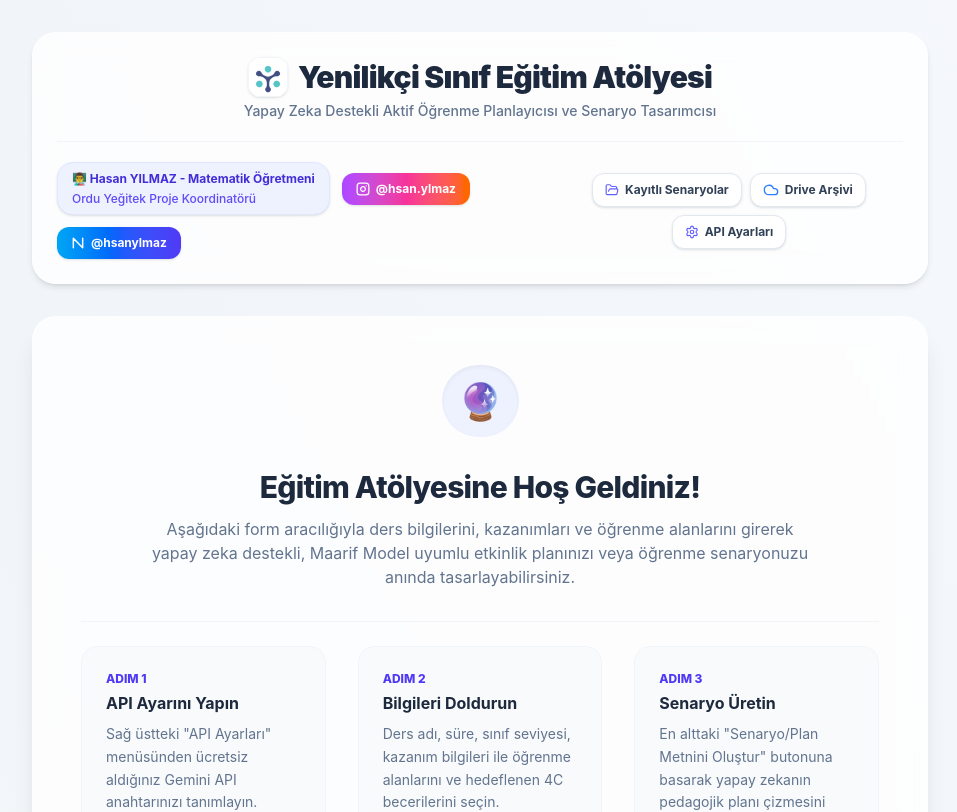
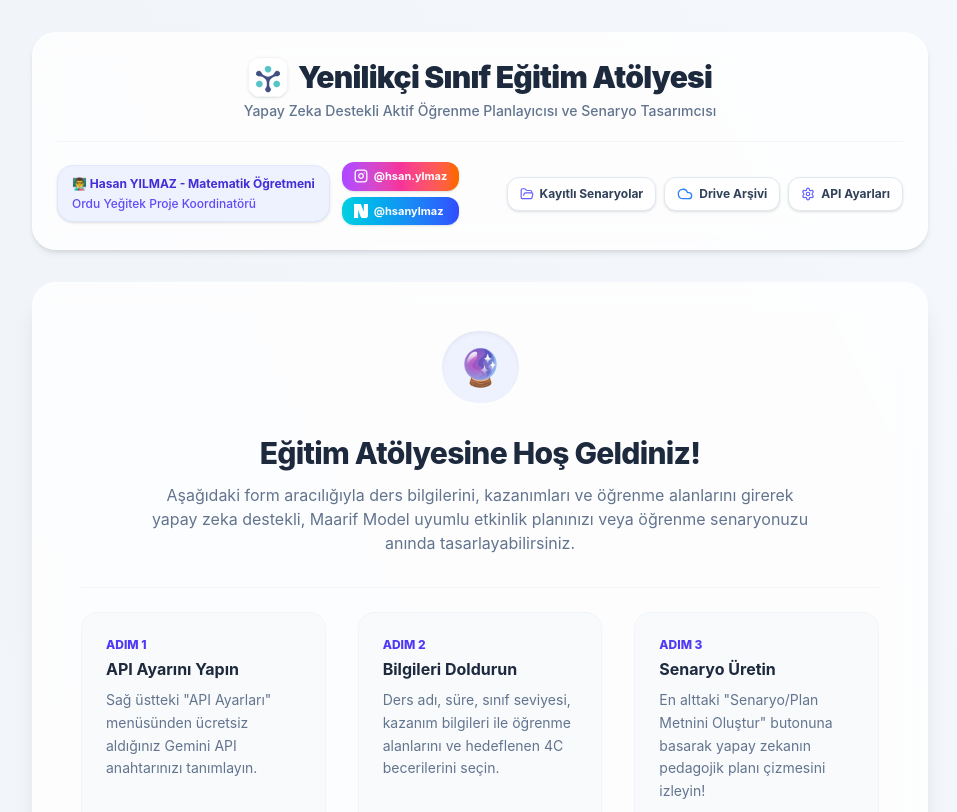
Before and after one commit to hsanylmaz/YS_Etkinlik, a React (Vite) app: page / in a window 1280 px wide. Shown: the top 812 px of the page, without its empty margins (160-1117 px from the left). Built offline with nearby package versions, Linux system fonts and the light colour scheme.

Commit message:
style: Nsosyal resmi logosu uygulandı ve Instagram ile alt alta hizalandı

```diff
--- a/src/App.jsx
+++ b/src/App.jsx
@@ -1359,23 +1359,25 @@ Seçilen tekniklerin uygulanışını, hedeflenen kazanımla ilişkilendirerek d
 
         {/* Bottom Row - Split between Name/Instagram on the left, and 3-button menu on the right */}
         <div className="w-full flex flex-col lg:flex-row justify-between items-center gap-4">
-          {/* Teacher info + Instagram link next to it */}
+          {/* Teacher info + Stacked Social links */}
           <div className="flex flex-wrap justify-center lg:justify-start items-center gap-3">
-            <div className="bg-indigo-50 text-indigo-700 px-3.5 py-1.5 rounded-2xl text-[10px] md:text-xs font-bold border border-indigo-100 shadow-sm leading-relaxed text-left">
+            <div className="bg-indigo-50 text-indigo-700 px-3.5 py-2 rounded-2xl text-[10px] md:text-xs font-bold border border-indigo-100 shadow-sm leading-relaxed text-left flex flex-col justify-center">
               <div>👨‍🏫 Hasan YILMAZ - Matematik Öğretmeni</div>
               <div className="text-indigo-600/90 font-medium">Ordu Yeğitek Proje Koordinatörü</div>
             </div>
 
-            {/* Instagram social link next to the name badge */}
+            {/* Social media links stacked vertically under each other */}
+            <div className="flex flex-col gap-1.5">
+              {/* Instagram link */}
               <a
                 href="https://www.instagram.com/hsan.ylmaz"
                 target="_blank"
                 rel="noopener noreferrer"
-              className="flex items-center gap-1.5 px-3.5 py-2 bg-gradient-to-r from-purple-500 via-pink-500 to-orange-500 rounded-xl text-xs font-bold text-white hover:opacity-90 hover:shadow transition-all shadow-sm active:scale-95 whitespace-nowrap"
-              title="Instagram: @hsan.ylmaz"
+                className="flex items-center gap-1.5 px-3 py-1.5 bg-gradient-to-r from-purple-500 via-pink-500 to-orange-500 rounded-xl text-[11px] font-bold text-white hover:opacity-90 hover:shadow transition-all shadow-sm active:scale-95 whitespace-nowrap"
+                title="Instagram Profilim: @hsan.ylmaz"
               >
                 <svg
-                className="w-3.5 h-3.5 text-white"
+                  className="w-3.5 h-3.5 text-white flex-shrink-0"
                   xmlns="http://www.w3.org/2000/svg"
                   viewBox="0 0 24 24"
                   fill="none"
@@ -1391,28 +1393,25 @@ Seçilen tekniklerin uygulanışını, hedeflenen kazanımla ilişkilendirerek d
                 <span>@hsan.ylmaz</span>
               </a>
 
-            {/* Nsosyal social link */}
+              {/* Nsosyal link with official Nsosyal logo */}
               <a
                 href="https://nsosyal.com/hsanylmaz"
                 target="_blank"
                 rel="noopener noreferrer"
-              className="flex items-center gap-1.5 px-3.5 py-2 bg-gradient-to-r from-sky-500 via-blue-600 to-indigo-600 rounded-xl text-xs font-bold text-white hover:opacity-90 hover:shadow transition-all shadow-sm active:scale-95 whitespace-nowrap"
-              title="Nsosyal: @hsanylmaz"
+                className="flex items-center gap-1.5 px-3 py-1.5 bg-gradient-to-r from-[#07d0e0] to-[#324bff] rounded-xl text-[11px] font-bold text-white hover:opacity-90 hover:shadow transition-all shadow-sm active:scale-95 whitespace-nowrap"
+                title="Nsosyal Profilim: @hsanylmaz"
               >
                 <svg
-                className="w-3.5 h-3.5 text-white"
+                  className="w-3.5 h-3.5 flex-shrink-0 fill-white"
+                  viewBox="0 0 575 574"
                   xmlns="http://www.w3.org/2000/svg"
-                viewBox="0 0 24 24"
-                fill="none"
-                stroke="currentColor"
-                strokeWidth="2.5"
-                strokeLinecap="round"
-                strokeLinejoin="round"
                 >
-                <path d="M4 20V4l16 16V4" />
+                  <path d="M171.226 0H0V573.751H171.226V0Z" />
+                  <path d="M76.1875 0L191.016 300.603L275.573 520.404C289.183 552.162 326.104 573.751 367.482 573.751H501.631C538.082 573.751 574.142 535.579 574.142 494.748V0H402.917V323.053L398.458 311.632L278.858 0H76.1875Z" />
                 </svg>
                 <span>@hsanylmaz</span>
               </a>
+            </div>
           </div>
 
           {/* Far Right: 3-button menu */}
```
Lines whose indentation alone changed are shown as unchanged.
